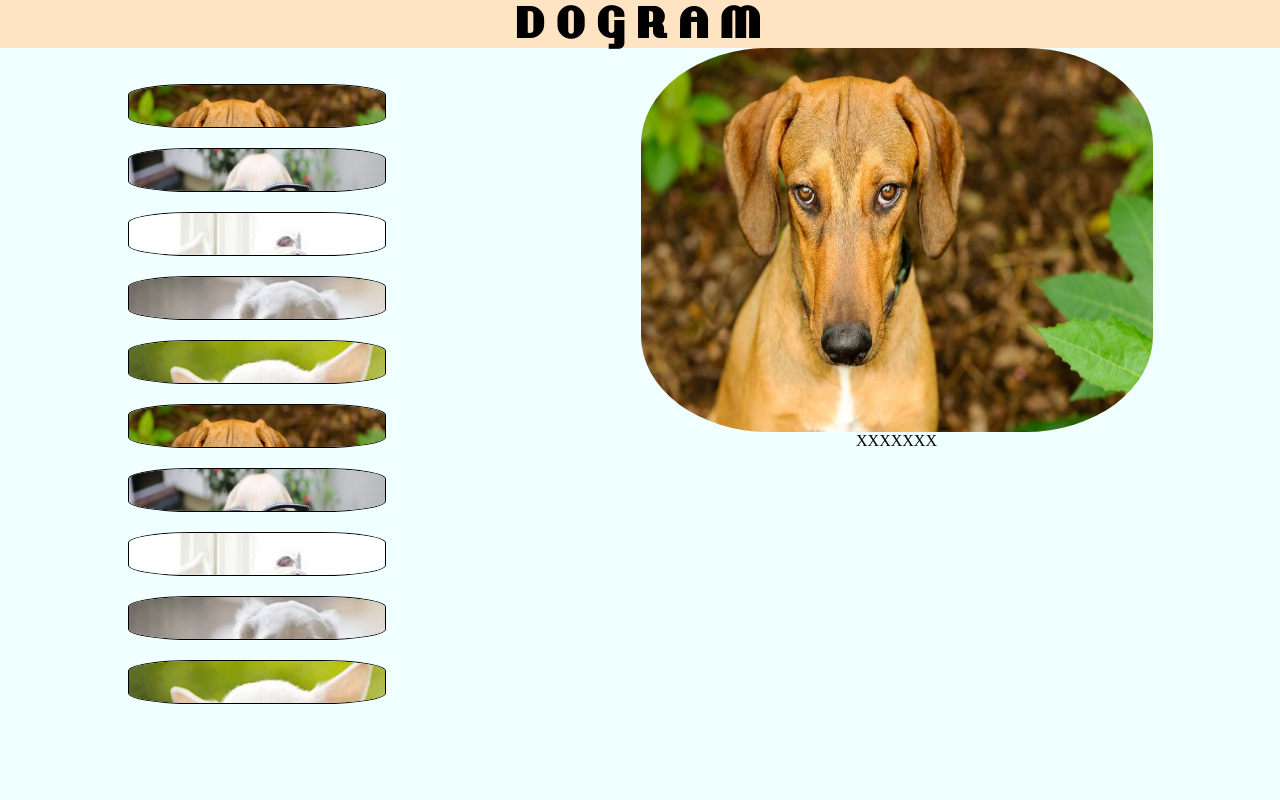
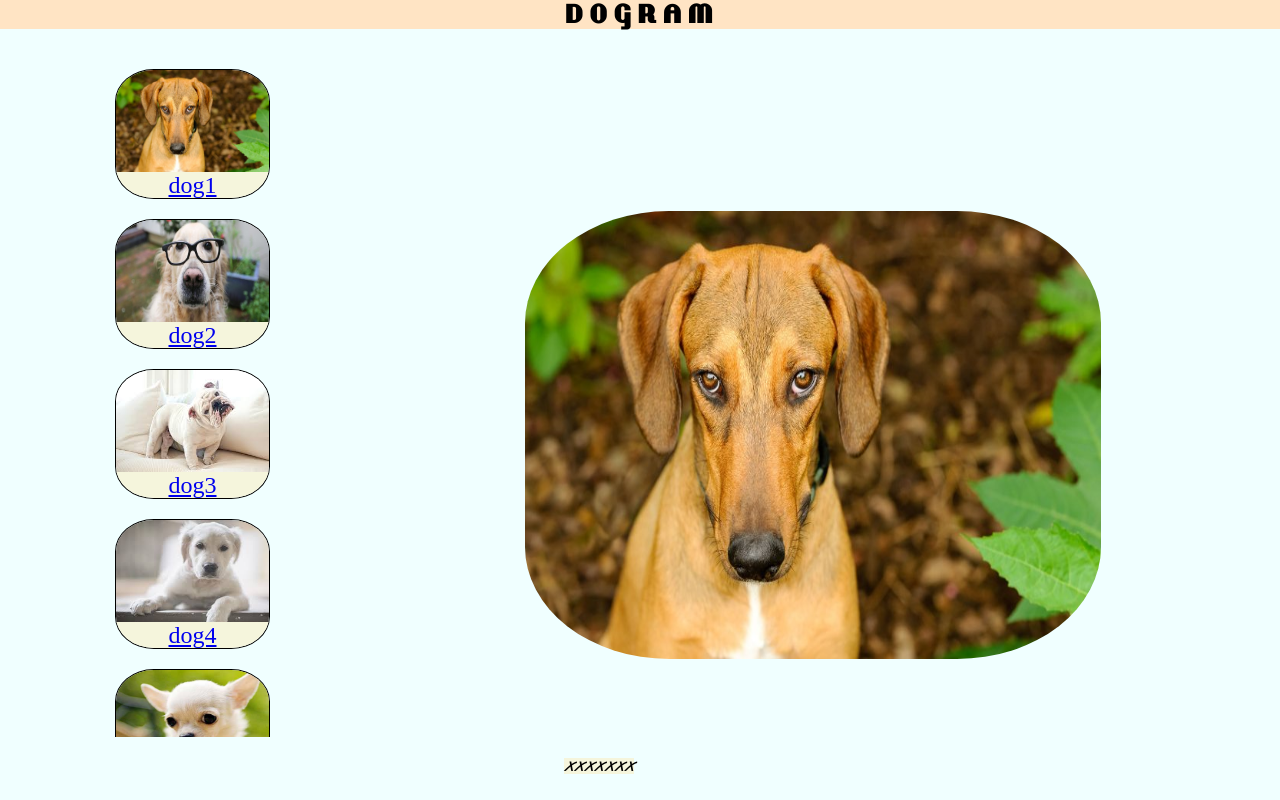
Before and after one commit to Java49TelranMark/html-css-js-introduction, a plain HTML site: page index.html in a window 1280 px wide. Drawn offline with Linux system fonts and the light colour scheme.

Commit message:
CW 06.10.2022

```diff
--- a/styles/dogs-style.css
+++ b/styles/dogs-style.css
@@ -2,6 +2,11 @@
     font-family: lakeshore;
     src:url("fonts/LAKESHOR-webfont.svg");
     src:url("fonts/LAKESHOR-webfont.woff");
+}
+@font-face {
+    font-family: airstream;
+    src: url("fonts/Airstream-webfont.svg");
+    src: url("fonts/Airstream-webfont.woff");
 }
 :root{
     --thumbnails-img-width: 20vw;
@@ -36,6 +41,7 @@ body {
     flex-direction: column;
     align-items: center;
     margin-bottom: 10vh;
+    position: relative;
 }
 .details-image {
     width: 80vw;
@@ -44,6 +50,12 @@ body {
 }
 .details-title {
     display: block;
+    font-family: airstream;
+    font-style: italic;
+    background-color: beige;
+    position: absolute;
+    left: 3vw;
+    bottom: 2vw;
 }
 .thumbnails-list {
     list-style: none;
@@ -57,7 +69,7 @@ body {
 }
 .thumbnails-item {
     max-width: var(--thumbnails-img-width);
-    min-height: calc(var(--thumbnails-img-height)+var(--thumbnails-img-height));
+    min-height: calc(var(--thumbnails-img-height) + var(--thumbnails-title-height));
     margin-top: 2.5vh;
     border: solid 1px black;
     border-radius: 25%;
@@ -77,11 +89,23 @@ body {
 .thumbanils-anchor {
     text-decoration: none;
 }
+.thumbnails-item:hover{
+    transform: scale(1.1);
+    margin-left: 1vw;
+}
 @media (min-width: 560px){
+    :root {
+        --thumbnails-img-width: 12vw;
+        --thumbnails-img-height: 8vw;
+        --thumbnails-title-height: calc(var(--thumbnails-img-height) * 0.25);
+    }
+    .logo{
+        font-size: 1.8em;
+    }
     .thumbnails-list{
         flex-direction: column;
         flex-wrap: nowrap;
-        max-height: 80vh;
+        max-height: 75vh;
         order: -1;
         justify-content: flex-start;
     }
@@ -90,7 +114,31 @@ body {
         justify-content: space-around;
     }
     .details-image {
-        width: 40vw;
-        height: 30vw;
+        width: 45vw;
+        height: 38vw;
+    }
+    .details-container {
+        justify-content: center;
+        align-items: center;
+        margin-bottom: 0;
+    }
+
+    @media (min-width: 900px){
+        .thumbnails-list{
+            padding-right: 2vw;
+            margin-top: 2.5vh;
+            max-height: 86vh;
+        }
+        .thumbnails-title {
+            font-size: 1.5em;
+        }
+        .details-container{
+            margin-top: 5vh;
+            margin-right: 5vw;
+        }
+        .details-image{
+            width: 45vw;
+            height: 35vw;
+        }
     }
 }
```
